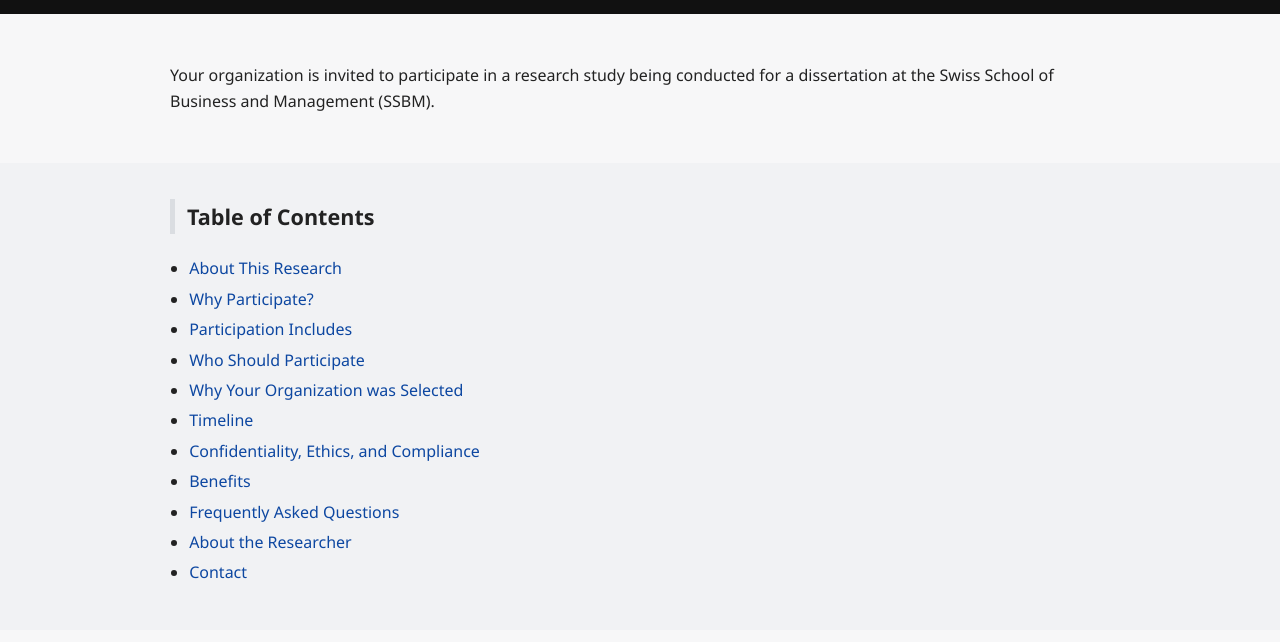
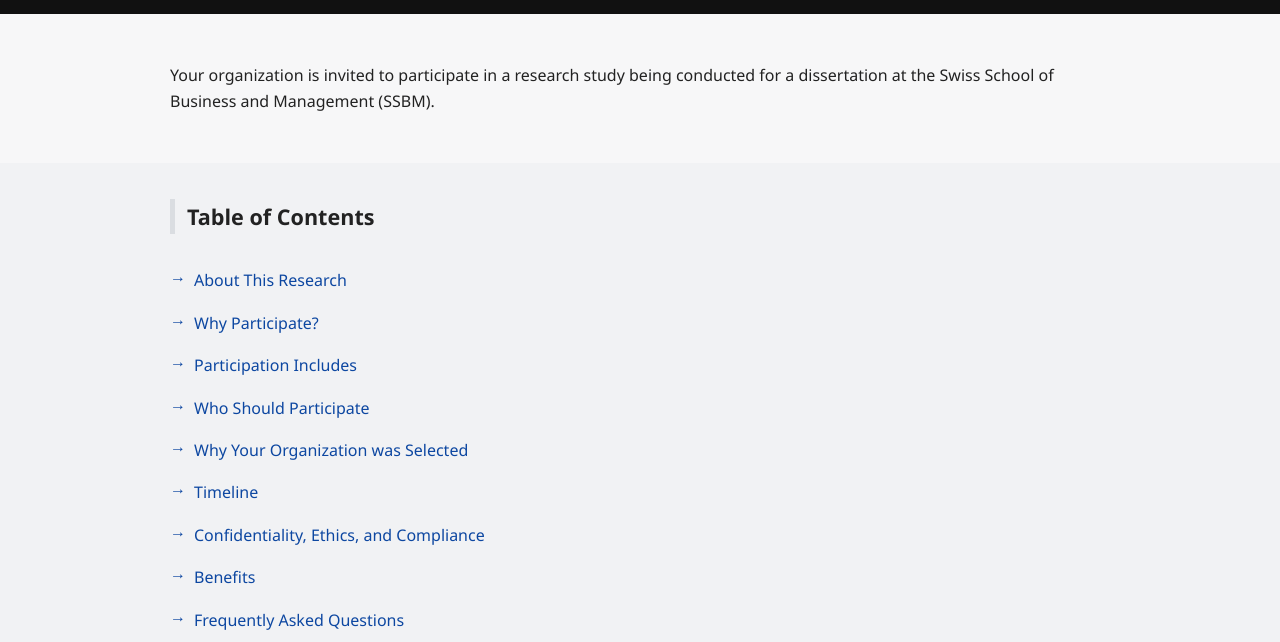
Before and after one commit to cafeologista/dba-research, a plain HTML site: page index.html in a window 1280 px wide. Shown: the part 130-772 px from the top of the page. Drawn offline with Linux system fonts and the light colour scheme.

Commit message:
Update style.css

```diff
--- a/style.css
+++ b/style.css
@@ -119,6 +119,37 @@ margin-top:1rem;
 border-top:1px solid transparent; /* placeholder for rhythm if needed */
 }
 
+/* Table of Contents */
+.toc-nav ul {
+list-style: none;
+padding-left: 0;
+margin: 1rem 0;
+}
+
+.toc-nav li {
+margin: 0.5rem 0;
+padding-left: 1.5rem;
+position: relative;
+}
+
+.toc-nav li::before {
+content: "→";
+position: absolute;
+left: 0;
+color: var(--link);
+font-weight: bold;
+}
+
+.toc-nav a {
+display: inline-block;
+padding: 0.25rem 0;
+transition: padding-left 0.2s ease;
+}
+
+.toc-nav a:hover {
+padding-left: 0.5rem;
+}
+
 /* Footer */
 .site-footer{
 border-top:1px solid var(--rule);
```
